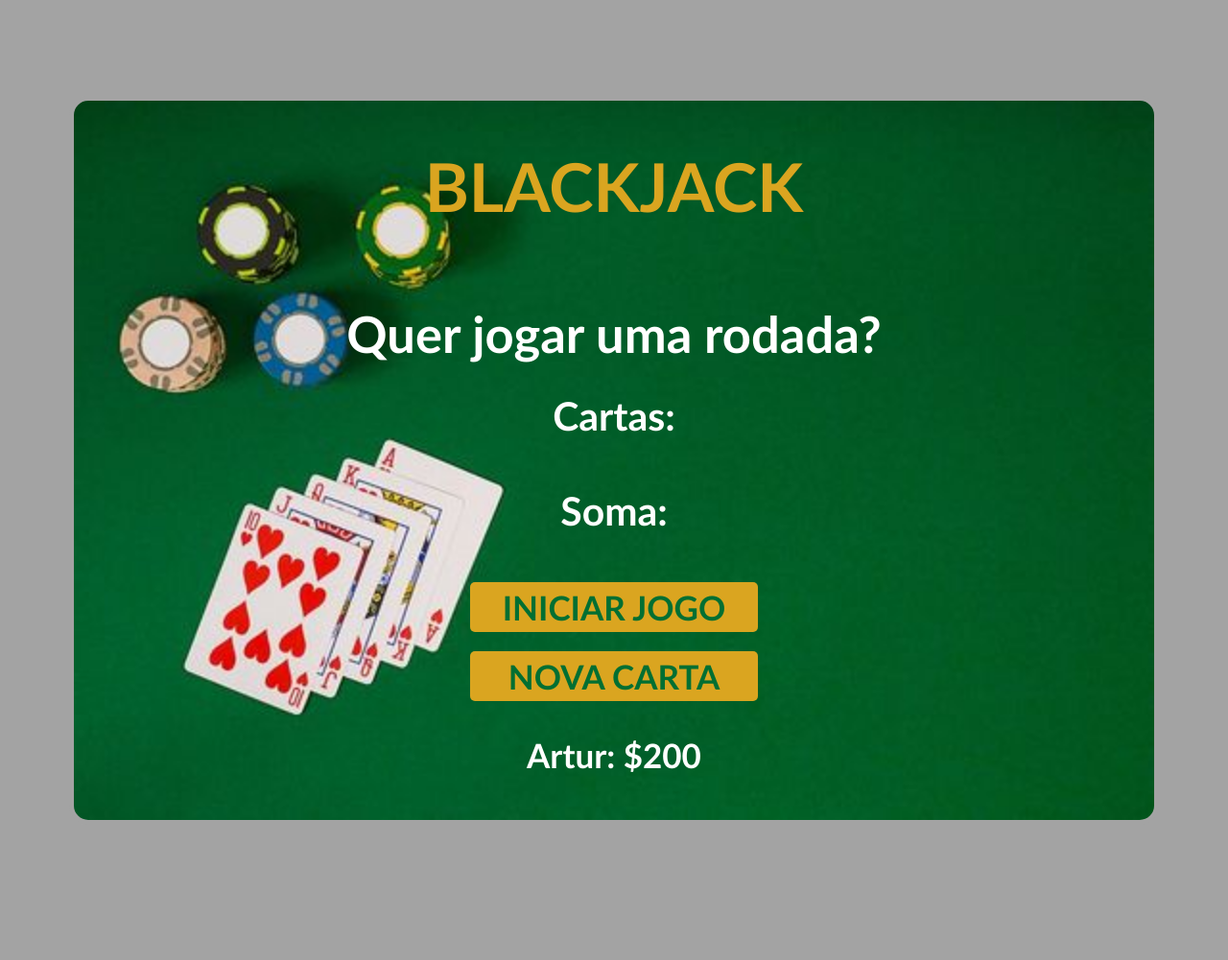
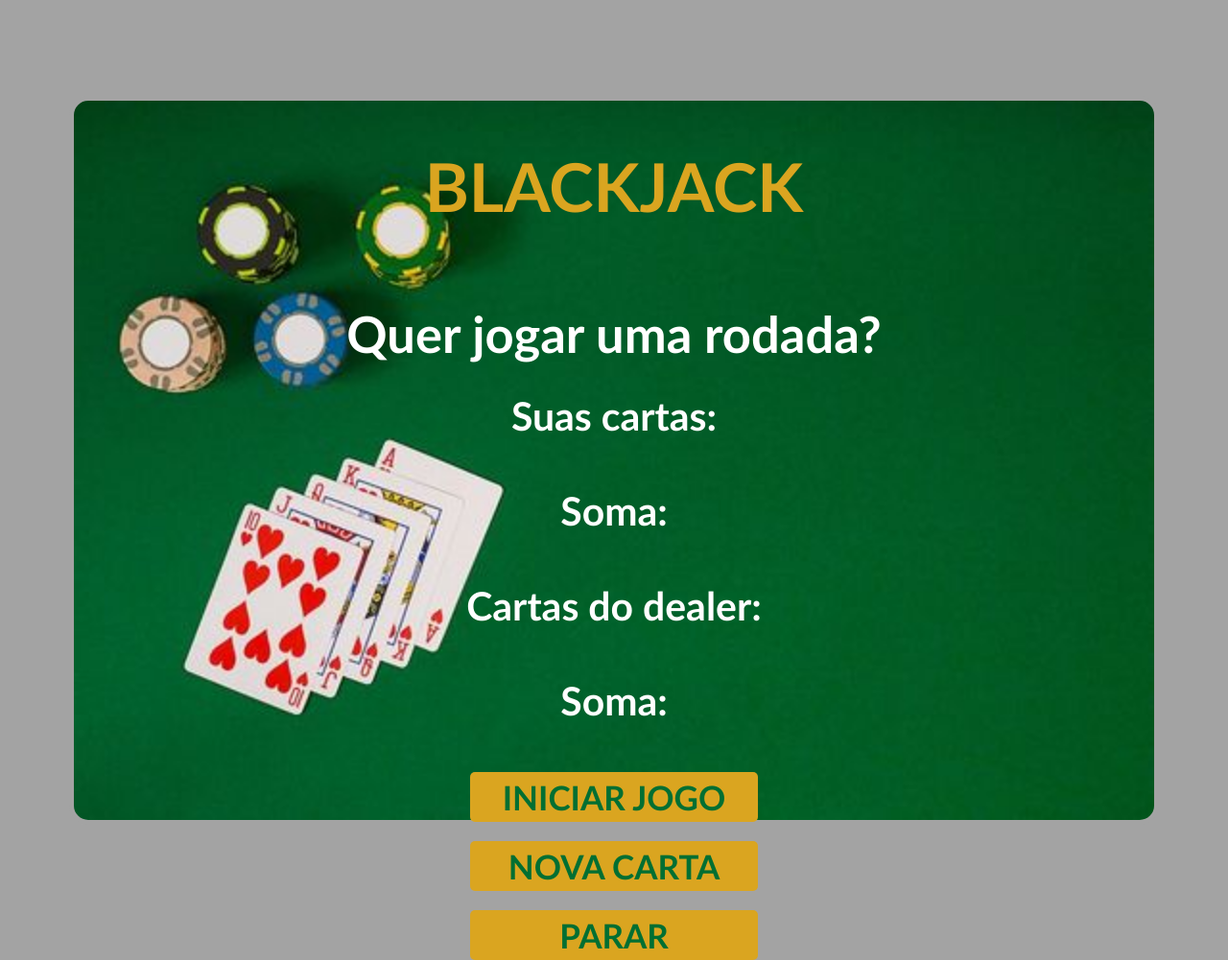
Before and after one commit to ArturDomitti/blackjack-game, a plain HTML site: page index.html in a window 1280 px wide. Shown: the whole page at 96% size. Before the commit the page ends 960 px from the top, so only its background shows below. Drawn offline with Linux system fonts and the light colour scheme.

Commit message:
update html dealer

```diff
--- a/index.html
+++ b/index.html
@@ -11,11 +11,20 @@
     <div id="main">
         <h1>BLACKJACK</h1>
         <h2 id="message-el">Quer jogar uma rodada?</h2>
-        <h3 id="cards-el">Cartas:</h3>
-        <h3 id="soma-el">Soma:</h3>
+        <div id="cardsParent">
+            <div class="cards">
+                <h3 id="cards-el">Suas cartas:</h3>
+                <h3 id="soma-el">Soma:</h3>
+            </div>
+            <div class="cards">
+                <h3 id="dealerCards-el">Cartas do dealer:</h3>
+                <h3 id="dealerSum-el">Soma:</h3>
+            </div>
+        </div>
         <button id="iniciar" onclick="start()">INICIAR JOGO</button>
         <button id="novacarta" onclick="newCard()">NOVA CARTA</button>
-        <p id="player-el"></p>
+        <button id="parar" onclick="stop()">PARAR</button>
+        <!--<p id="player-el"></p>-->
     </div>
     <script src="script.js"></script>
 </body>
```
